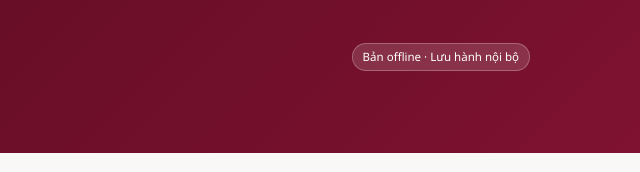
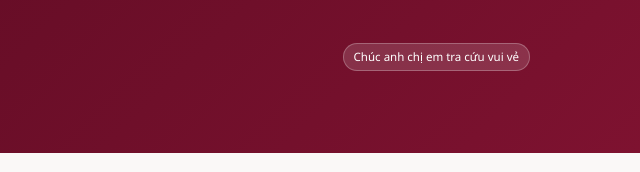
Before and after one commit to TRANMINHHAI87/TKSodep, a plain HTML site: page TKSodepGPD.html in a window 1280 px wide. Shown: the top 172 px of the page, 640-1280 px from the left. Drawn offline with Linux system fonts and the light colour scheme.

Commit message:
Update TKSodepGPD.html

```diff
--- a/TKSodepGPD.html
+++ b/TKSodepGPD.html
@@ -103,7 +103,7 @@
       <div class="sub">Tác giả: Trần Minh Hải - 0938150987 - Agribank CN Bắc Giang II</div>
       <div class="sub" style="opacity:.68;font-style:italic">Ghi chú: Sản phẩm nhờ AI tạo nên có thể có sai sót.</div>
     </div>
-    <div class="hd-badge">Bản offline · Lưu hành nội bộ</div>
+    <div class="hd-badge">Chúc anh chị em tra cứu vui vẻ</div>
   </div>
   <nav role="tablist">
     <button class="active" data-tab="tra-cuu">Tra cứu số</button>
```
